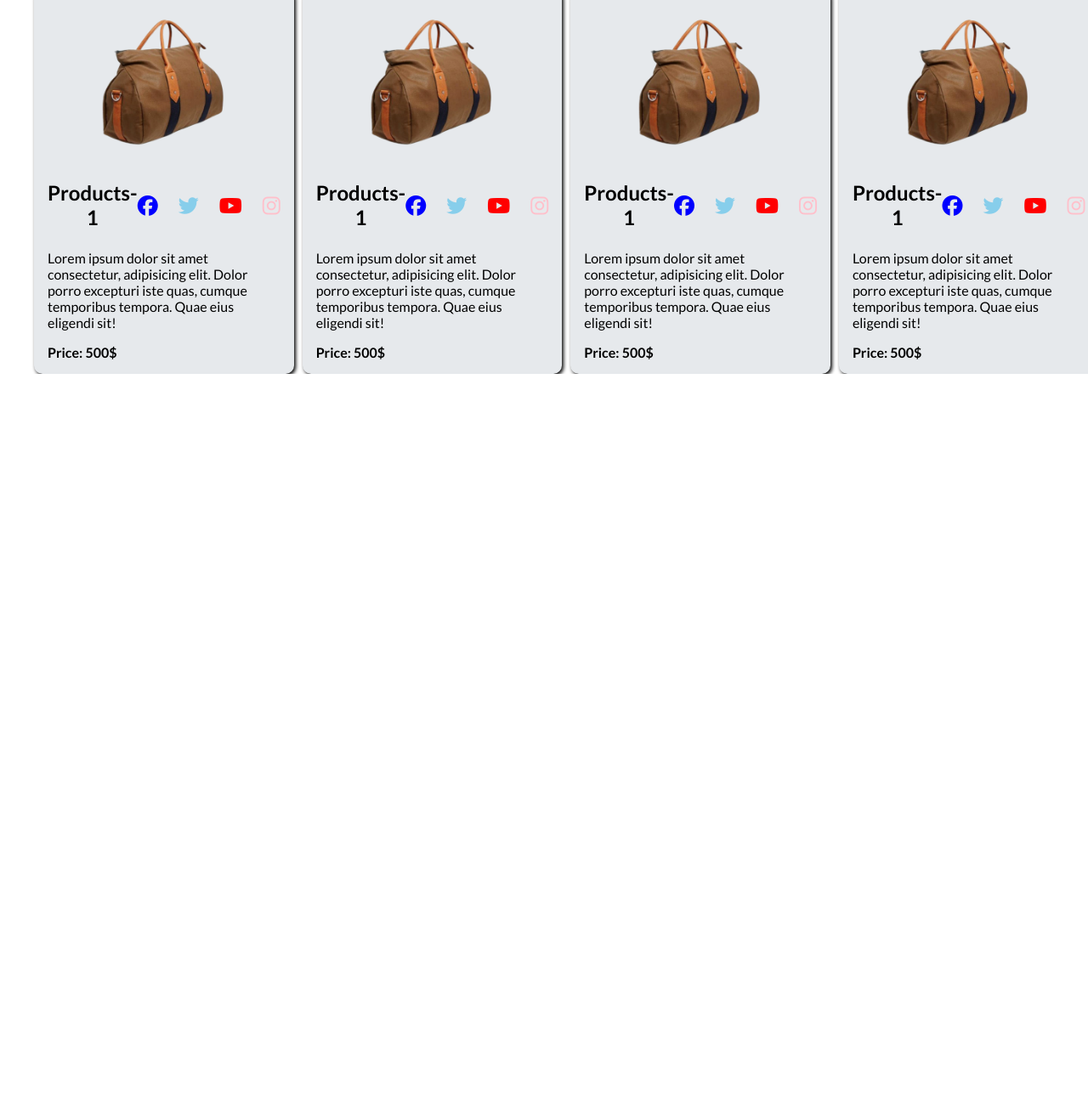
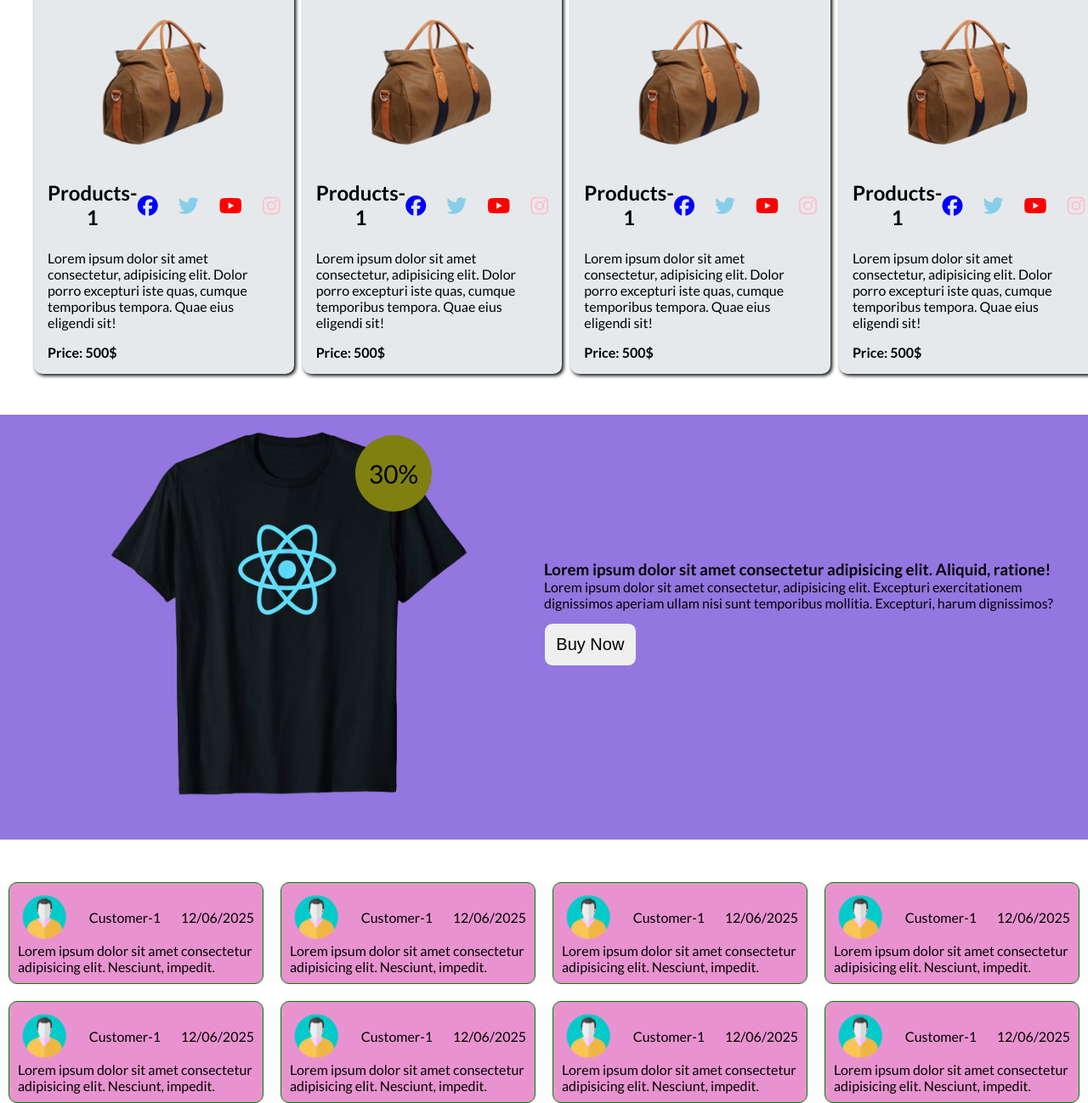
Before and after one commit to Jubair1996/HTML5_CSS3_E-comerce_landing_page_Responsive, a plain HTML site: page index.html in a window 1280 px wide. Shown: the part 1162-2460 px from the top of the page at 85% size. Before the commit the page ends 1602 px from the top, so only its background shows below. Drawn offline with Linux system fonts and the light colour scheme.

Commit message:
discounts  Section Added

```diff
--- a/css/responsive.css
+++ b/css/responsive.css
@@ -9,27 +9,40 @@
   .login-btn {
     width: 100vw;
   }
-  .banner-container{
+  .banner-container {
     flex-direction: column-reverse;
   }
-  .banner-text{
+  .banner-text {
     width: 100%;
   }
-  .banner-img{
+  .banner-img {
     width: 100%;
   }
-  .banner-text h3{
+  .banner-text h3 {
     font-size: 2.5em;
-}
-  .banner-text h6{
+  }
+  .banner-text h6 {
     font-size: 2em;
   }
-  .icons .fa-brands{
+  .icons .fa-brands {
     font-size: 1.5em;
-
   }
   .products-container {
-    grid-template-columns:  1fr;
+    grid-template-columns: 1fr;
     padding: 1em;
   }
+  .grid-container {
+    grid-template-columns: 1fr;
+  }
+
+  .discount-container {
+    flex-direction: column;
+  }
+  .discount-text{
+    padding: 1em;
+  }
+  .discount-img,
+  .discount-text {
+    width: 100%;
+  }
 }
--- a/css/style.css
+++ b/css/style.css
@@ -168,3 +168,78 @@ button {
   font-size: 1em;
 }
 /*  Products Section Ends */
+
+/* Discount Section Starts */
+.discount-section {
+  background-color: #9376e0;
+  min-height: 500px;
+  padding: 20px 0;
+  margin-top: 3em;
+}
+
+.discount-container {
+  max-width: 1200px;
+  margin: 0 auto;
+
+  min-height: 200px;
+  display: flex;
+  align-items: center;
+}
+.discount-img {
+  width: 50%;
+  position: relative;
+}
+.discount-img img {
+  width: 70%;
+  height: 100%;
+  display: block;
+  margin: 0 auto;
+}
+.discount-text {
+  width: 50%;
+}
+.buy-btn {
+  margin-top: 1em;
+}
+.discount-number {
+  background-color: rgb(128, 128, 16);
+  height: 90px;
+  width: 90px;
+  font-size: 30px;
+  border-radius: 50%;
+  display: flex;
+  justify-content: center;
+  align-items: center;
+  position: absolute;
+  top: 1%;
+  left: 63%;
+}
+
+/* discount-section-design-ends-here */
+
+/* Review Section Starts */
+.review-container {
+  gap: 20px;
+  margin-top: 50px;
+  display: flex;
+  flex-wrap: wrap;
+  align-content: center;
+  justify-content: center;
+}
+.single-review {
+  border: 1px solid green;
+  flex-basis: 300px;
+  background-color: #e893cf;
+  padding: 10px;
+  border-radius: 10px;
+}
+
+.single-review img {
+  width: 60px;
+  height: 60px;
+}
+.top-review {
+  display: flex;
+  justify-content: space-between;
+  align-items: center;
+}
--- a/index.html
+++ b/index.html
@@ -286,6 +286,96 @@
         </div>
       </section>
       <!-- Products Section Ends -->
+      <!-- discount section starts here -->
+
+<section class="discount-section">
+    <div class="discount-container">
+        <div class="discount-img">
+            <img src="./resources/discount/React-removebg-preview.png" alt="">
+            <div class="discount-number">
+                30%
+            </div>
+        </div>
+
+        <div class="discount-text">
+            <h3>Lorem ipsum dolor sit amet consectetur adipisicing elit. Aliquid, ratione!</h3>
+            <p>Lorem ipsum dolor sit amet consectetur, adipisicing elit. Excepturi exercitationem dignissimos aperiam ullam nisi sunt temporibus mollitia. Excepturi, harum dignissimos?</p>
+            <button class="buy-btn"><a href="#">Buy Now</a></button>
+        </div>
+    </div>
+</section>
+
+<!-- discount section ends here -->
+
+
+<!-- user review section starts here -->
+<section class="review-container">
+    <div class="single-review">
+        <div class="top-review">
+            <img src="./resources/customer-picture/person.png" alt="">
+            <p>Customer-1</p>
+            <p>12/06/2025</p>
+        </div>
+        <p>Lorem ipsum dolor sit amet consectetur adipisicing elit. Nesciunt, impedit.</p>
+    </div>
+    <div class="single-review">
+        <div class="top-review">
+            <img src="./resources/customer-picture/person.png" alt="">
+            <p>Customer-1</p>
+            <p>12/06/2025</p>
+        </div>
+        <p>Lorem ipsum dolor sit amet consectetur adipisicing elit. Nesciunt, impedit.</p>
+    </div>
+    <div class="single-review">
+        <div class="top-review">
+            <img src="./resources/customer-picture/person.png" alt="">
+            <p>Customer-1</p>
+            <p>12/06/2025</p>
+        </div>
+        <p>Lorem ipsum dolor sit amet consectetur adipisicing elit. Nesciunt, impedit.</p>
+    </div>
+    <div class="single-review">
+        <div class="top-review">
+            <img src="./resources/customer-picture/person.png" alt="">
+            <p>Customer-1</p>
+            <p>12/06/2025</p>
+        </div>
+        <p>Lorem ipsum dolor sit amet consectetur adipisicing elit. Nesciunt, impedit.</p>
+    </div>
+    <div class="single-review">
+        <div class="top-review">
+            <img src="./resources/customer-picture/person.png" alt="">
+            <p>Customer-1</p>
+            <p>12/06/2025</p>
+        </div>
+        <p>Lorem ipsum dolor sit amet consectetur adipisicing elit. Nesciunt, impedit.</p>
+    </div>
+    <div class="single-review">
+        <div class="top-review">
+            <img src="./resources/customer-picture/person.png" alt="">
+            <p>Customer-1</p>
+            <p>12/06/2025</p>
+        </div>
+        <p>Lorem ipsum dolor sit amet consectetur adipisicing elit. Nesciunt, impedit.</p>
+    </div>
+    <div class="single-review">
+        <div class="top-review">
+            <img src="./resources/customer-picture/person.png" alt="">
+            <p>Customer-1</p>
+            <p>12/06/2025</p>
+        </div>
+        <p>Lorem ipsum dolor sit amet consectetur adipisicing elit. Nesciunt, impedit.</p>
+    </div>
+    <div class="single-review">
+        <div class="top-review">
+            <img src="./resources/customer-picture/person.png" alt="">
+            <p>Customer-1</p>
+            <p>12/06/2025</p>
+        </div>
+        <p>Lorem ipsum dolor sit amet consectetur adipisicing elit. Nesciunt, impedit.</p>
+    </div>
+</section>
+<!-- user review section ends here -->
     </main>
   </body>
 </html>
```
